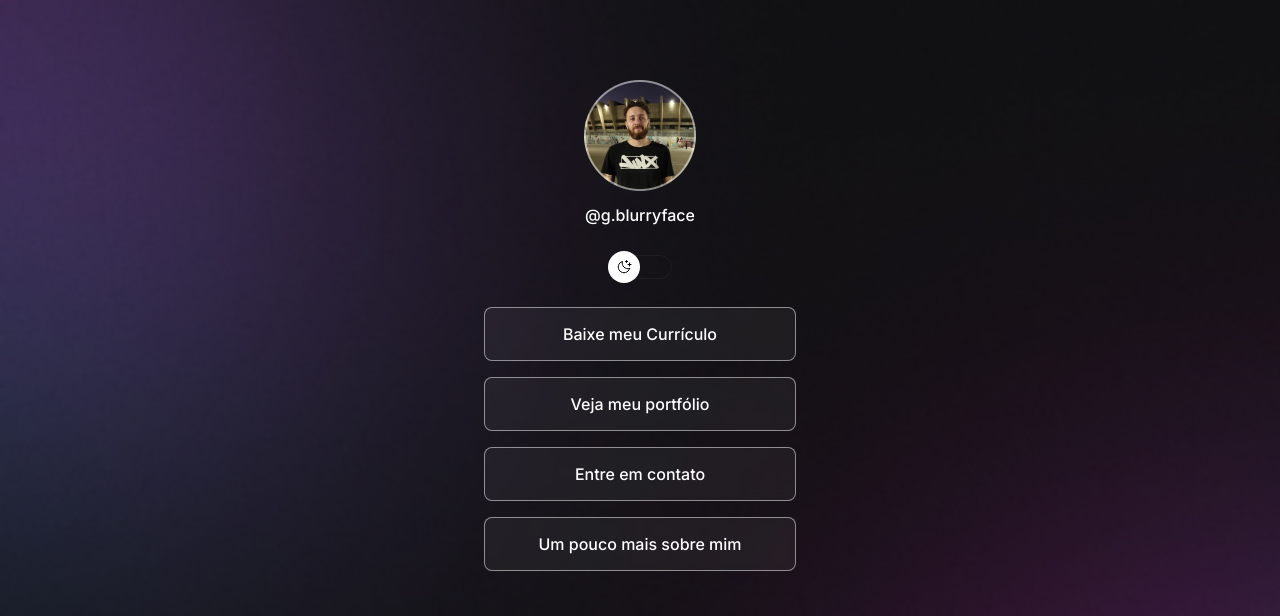
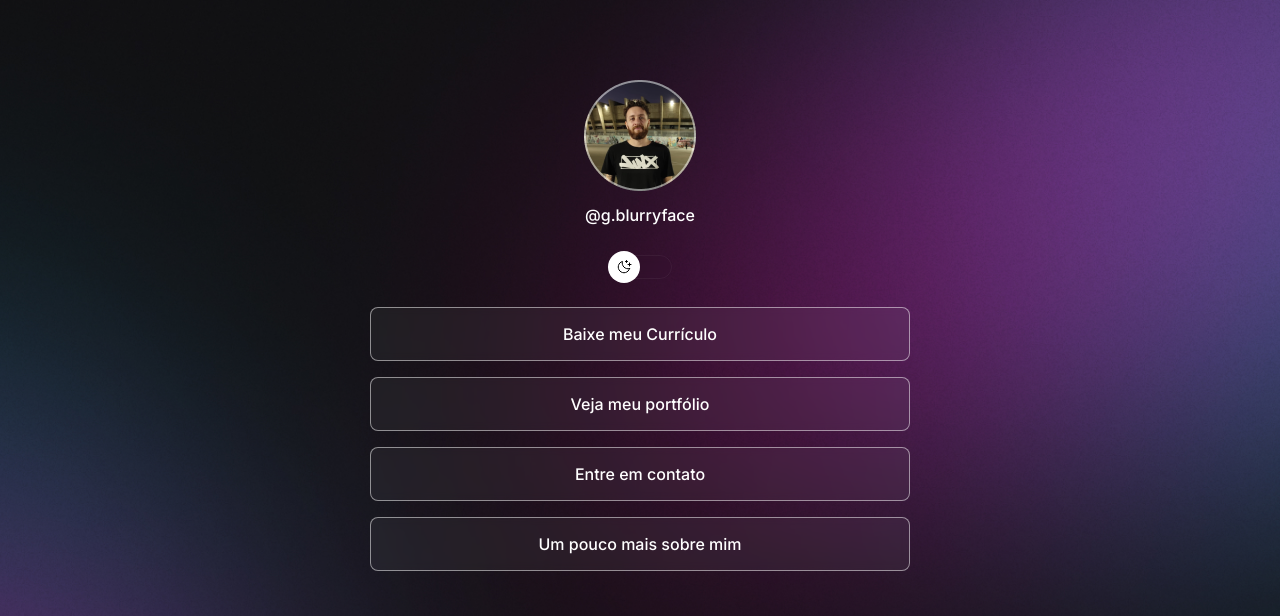
Before and after one commit to gblurryface/LandPagePresentation, a plain HTML site: page index.html in a window 1280 px wide. Shown: the top 616 px of the page. Drawn offline with nearby package versions, Linux system fonts and the light colour scheme.

Commit message:
Add readme and change background on media queriess

```diff
--- a/style.css
+++ b/style.css
@@ -34,6 +34,7 @@ body {
 
   /*  SHORT HAND: background: color image repeat positoin/size */
   background: var(--bg-url) no-repeat top center/cover;
+  height: 100vh;
 }
 body * {
   font-family: "Inter", sans-serif;
@@ -41,7 +42,8 @@ body * {
 }
 
 #container {
-  width: 360px;
+  width: 100%;
+  max-width: 588px;
   margin: 56px auto 0px auto; /*funciona como um relógio começando por TOP*/
   /*margin: auto; aplica só nas laterais, sob regra do css*/
   padding: 0 24px;
@@ -160,3 +162,13 @@ ul li a:hover {
 #social-links a:hover {
   background: var(--highlight-color);
 }
+
+@media (min-width: 700px) {
+  :root {
+    --bg-url: url(./assets/assets/bg-desktop.jpg);
+  }
+
+  .light {
+    --bg-url: url(./assets/assets/bg-desktop-light.jpg);
+  }
+}
```
Also changed, not shown: 1 other file.
